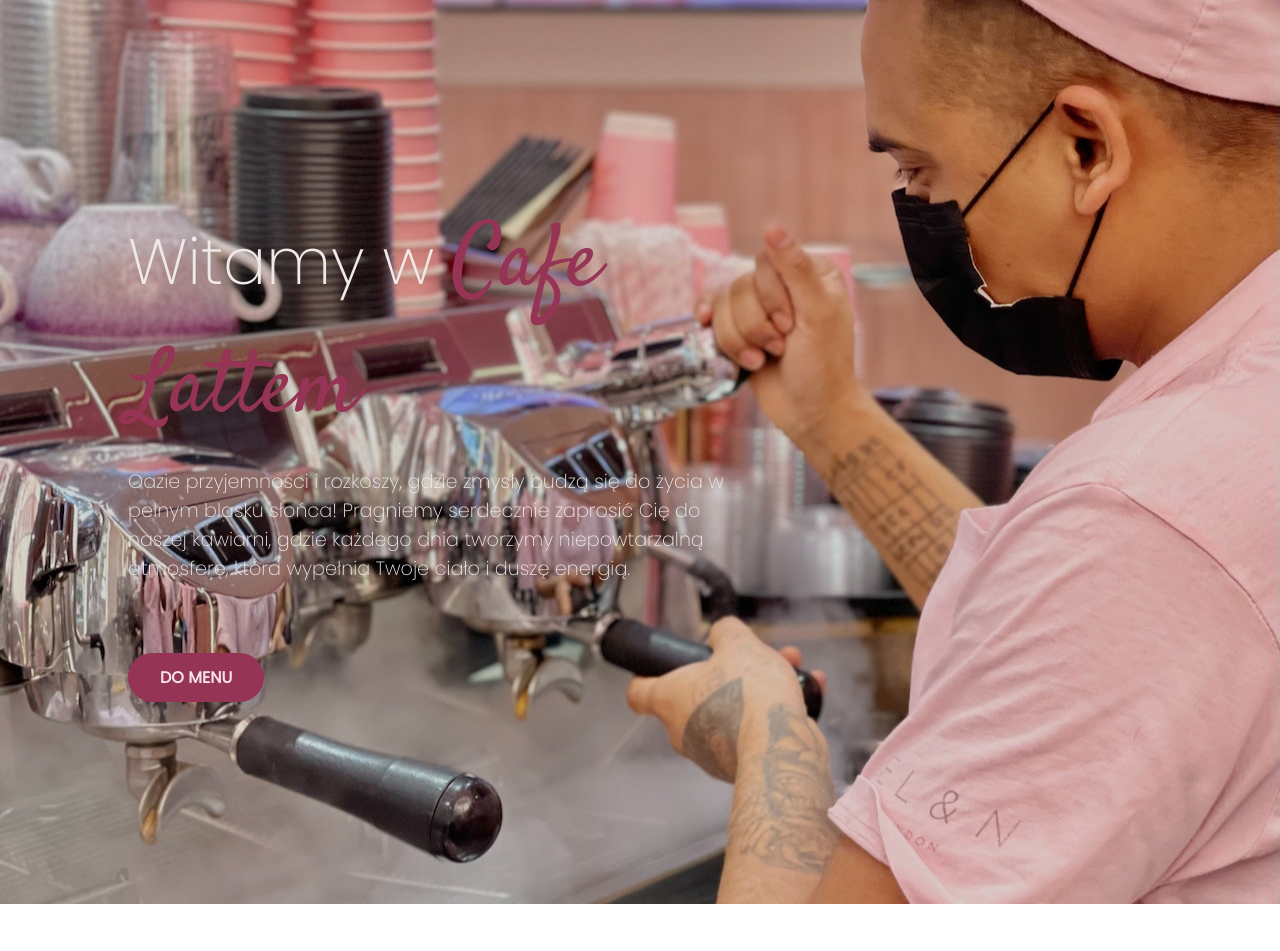
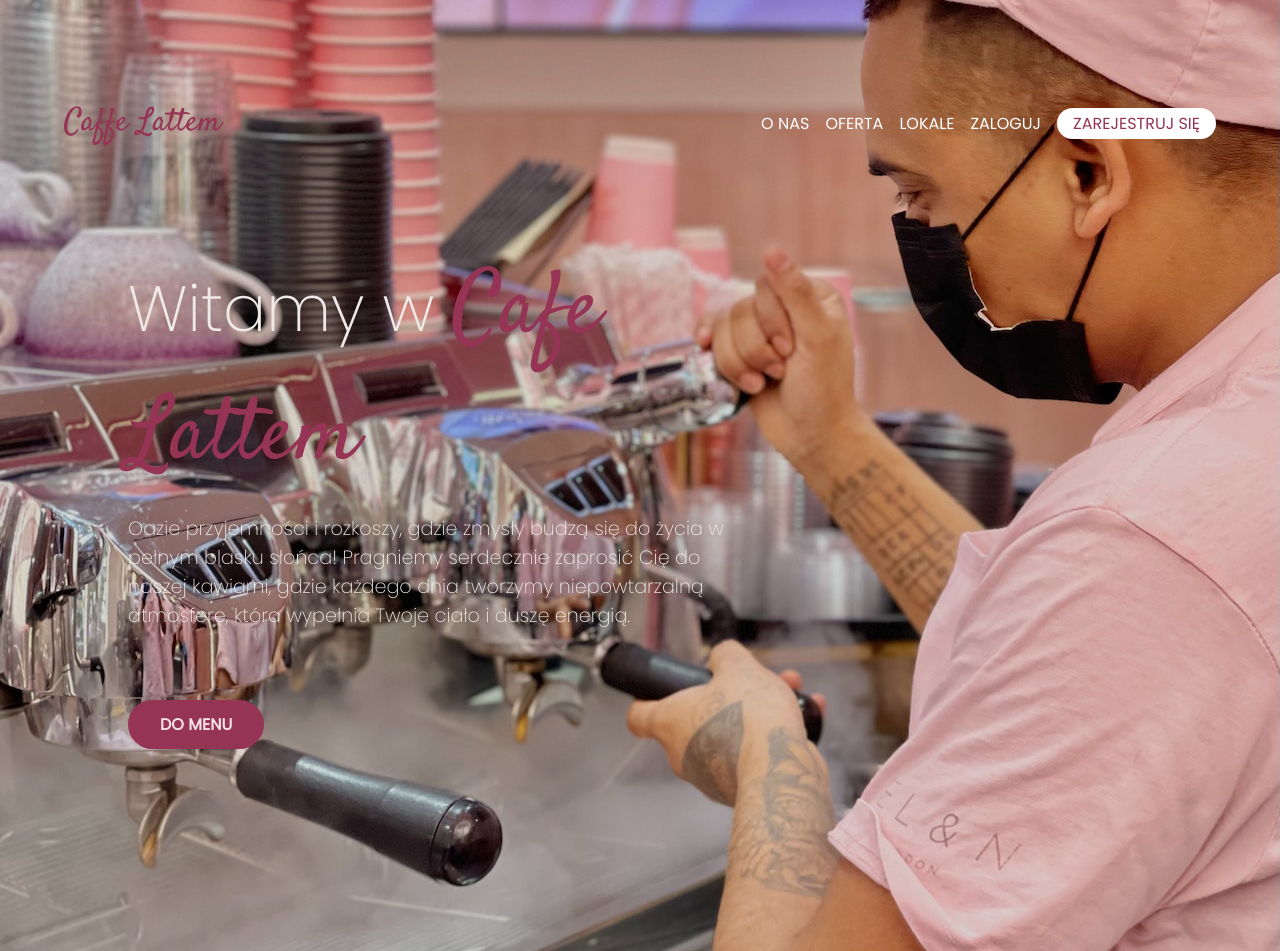
Before and after one commit to krzysztoffila/cafe-lattem, a website: page src/index.html in a window 1280 px wide. Shown: the top 951 px of the page. Drawn offline with Linux system fonts and the light colour scheme.

Commit message:
Add navigation

```diff
--- a/src/index.html
+++ b/src/index.html
@@ -15,6 +15,16 @@
 
 <body>
   <header class="hero">
+    <nav class="nav">
+      <a href="#" class="hero__logo__cafe">Caffe Lattem</a>
+      <ul class="nav__list">
+        <li class="nav__item"><a href="#" class="nav__link">O nas</a></li>
+        <li class="nav__item"><a href="#" class="nav__link">Oferta</a></li>
+        <li class="nav__item"><a href="#" class="nav__link">Lokale</a></li>
+        <li class="nav__item"><a href="#" class="nav__link">Zaloguj</a></li>
+        <li class="nav__item"><a href="#" class="nav__link nav__link--button">Zarejestruj się</a></li>
+      </ul>
+    </nav>
     <div class="container row">
       <div class="hero__text">
         <h1>Witamy w <span class="hero__logo__cafe">Cafe Lattem</span></h1>
@@ -29,17 +39,17 @@
   <main class="main container row">
     <section class="primary-content">
       <h2>Lody</h2>
-      <img class="primary-content-image" src="" alt="">
+      <!-- <img class="primary-content-image" src="" alt=""> -->
       <p>Lorem ipsum dolor sit.</p>
     </section>
     <section class="primary-content">
       <h2>Kawa</h2>
-      <img class="primary-content-image" src="" alt="">
+      <!-- <img class="primary-content-image" src="" alt=""> -->
       <p>Lorem ipsum dolor sit.</p>
     </section>
     <section class="primary-content">
       <h2>Ciasta</h2>
-      <img class="primary-content-image" src="" alt="">
+      <!-- <img class="primary-content-image" src="" alt=""> -->
       <p>Lorem ipsum dolor sit.</p>
     </section>
   </main>
--- a/src/sass/style.scss
+++ b/src/sass/style.scss
@@ -29,6 +29,50 @@ $color-secondary-5: #efe9e7;
   color: $color-primary-4;
 }
 
+/* NAVIGATION */
+nav {
+  display: flex;
+  justify-content: space-between;
+  align-items: center;
+  margin: 0 4em;
+}
+
+.nav__list {
+  margin: 0;
+  padding: 0;
+  list-style: none;
+  display: flex;
+  line-height: 1em;
+}
+
+/* Kazdy .nav__item ktory ma przed sobą .nav__item */
+.nav__item+.nav__item {
+  margin-left: 1em;
+}
+
+nav .hero__logo__cafe {
+  font-size: 2rem;
+  text-decoration: none;
+}
+
+.nav__link {
+  color: #fff;
+  text-decoration: none;
+  text-transform: uppercase;
+
+  &:hover {
+    opacity: .75;
+  }
+}
+
+.nav__link--button {
+  background-color: #fff;
+  color: $color-primary-4;
+  padding: .25em 1em;
+  border-radius: 10em;
+}
+
+
 /* HEADER */
 header {
   background-image: url("/images/barista.jpg");
@@ -45,10 +89,6 @@ header {
 
 .hero__logo__cafe {
   font-family: $satisfy;
-  font-size: 1.2rem;
-}
-
-.hero__logo__cafe {
   font-size: 5.5rem;
 }
 
```
Also changed, not shown: src/css/style.css, 1 other file.
